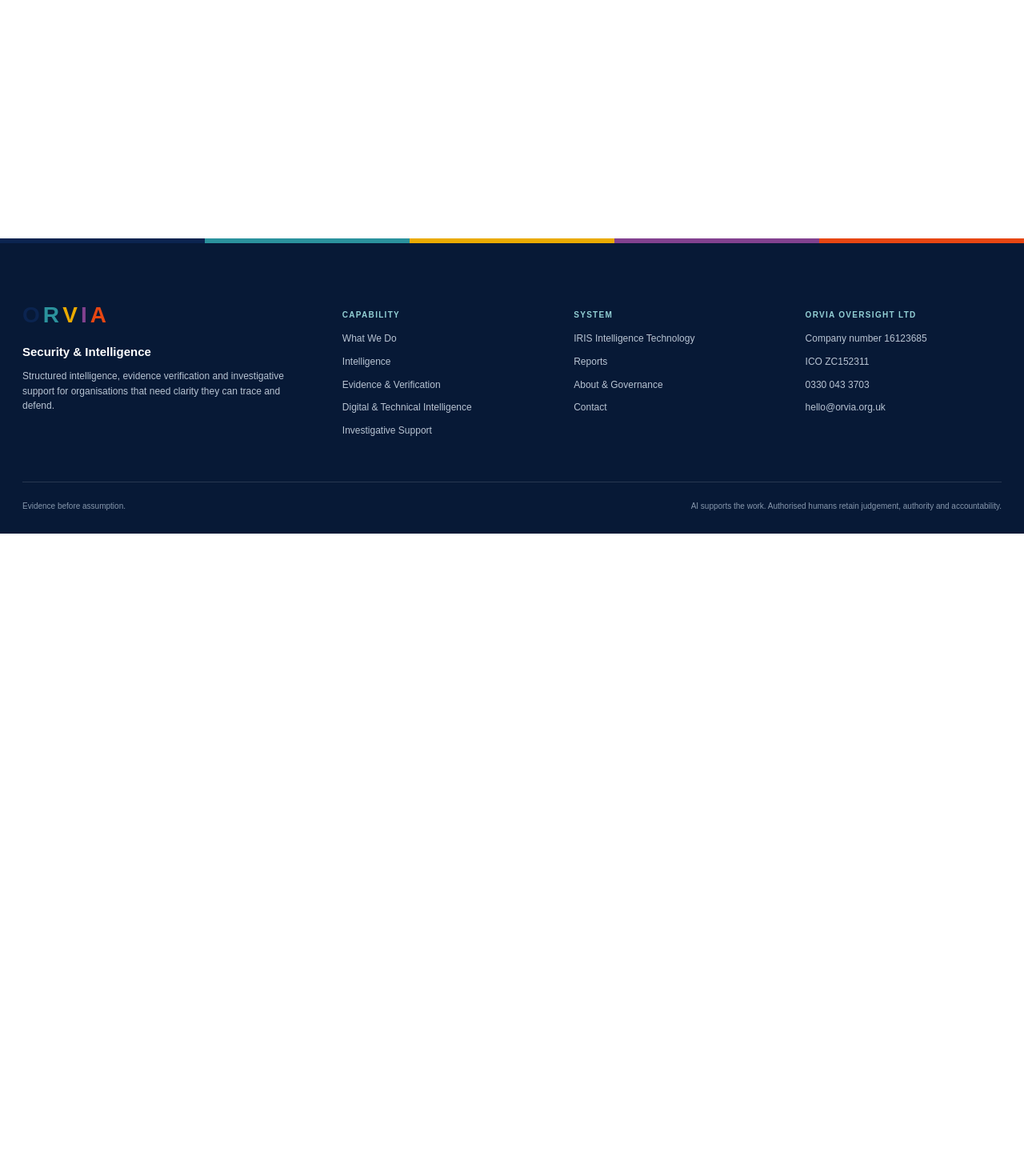
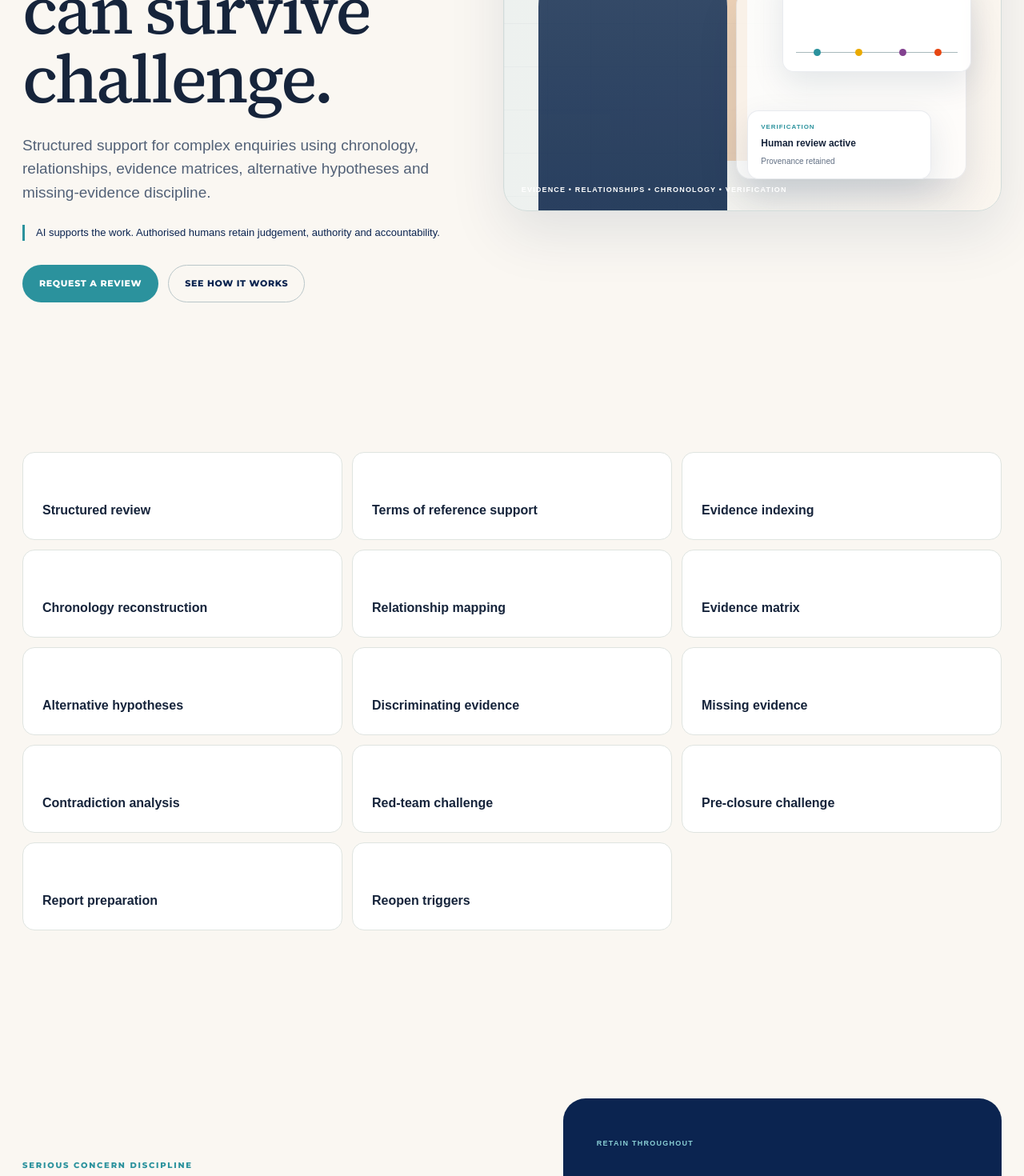
Before and after one commit to ORVIA-Oversight/Security-and-Intelligence, a Next.js app: page /investigative-support in a window 1280 px wide. Before the commit this address had no page. Shown: the part 620-2090 px from the top of the page at 80% size. Before the commit the page ends 1287 px from the top, so only its background shows below. Built offline with nearby package versions, Linux system fonts and the light colour scheme.

Commit message:
V2: add Investigative Support route

```diff
--- /dev/null
+++ b/app/investigative-support/page.js
@@ -0,0 +1,13 @@
+import PageHero from '../../components/PageHero';
+
+export const metadata={
+  title:'Investigative Support',
+  description:'Structured review, chronology, relationship mapping, evidence matrix, alternative hypotheses and challenge from ORVIA Security & Intelligence.',
+  alternates:{canonical:'/investigative-support'}
+};
+
+export default function Page(){const items=['Structured review','Terms of reference support','Evidence indexing','Chronology reconstruction','Relationship mapping','Evidence matrix','Alternative hypotheses','Discriminating evidence','Missing evidence','Contradiction analysis','Red-team challenge','Pre-closure challenge','Report preparation','Reopen triggers'];return <>
+<PageHero title="From fragmented material to a review that can survive challenge." visual="chronology">Structured support for complex enquiries using chronology, relationships, evidence matrices, alternative hypotheses and missing-evidence discipline.</PageHero>
+<section className="section"><div className="simple-grid">{items.map(x=><div key={x}>{x}</div>)}</div></section>
+<section className="section human-authority"><div className="human-copy"><div className="eyebrow">SERIOUS CONCERN DISCIPLINE</div><h2>Protection and inquiry remain separate.</h2><p>Precautionary protection should not silently become a finding. Inquiry should test competing explanations against evidence before closure.</p></div><div className="authority-card"><span>RETAIN THROUGHOUT</span><ul><li>Alternative hypotheses</li><li>Discriminating evidence</li><li>Missing evidence</li><li>Preserved dissent</li></ul><strong>No statutory investigation powers are claimed.</strong></div></section>
+</>}
```
